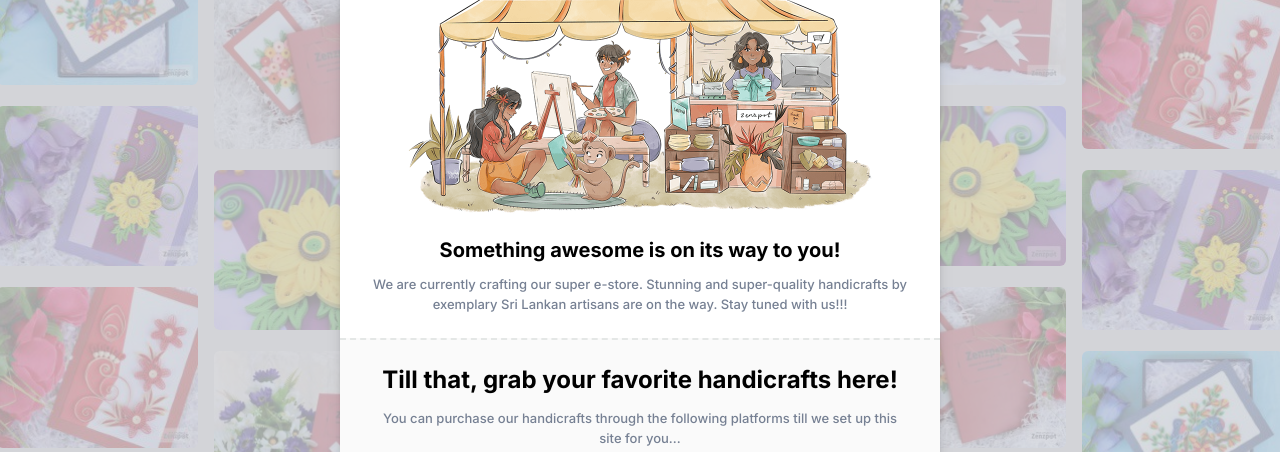
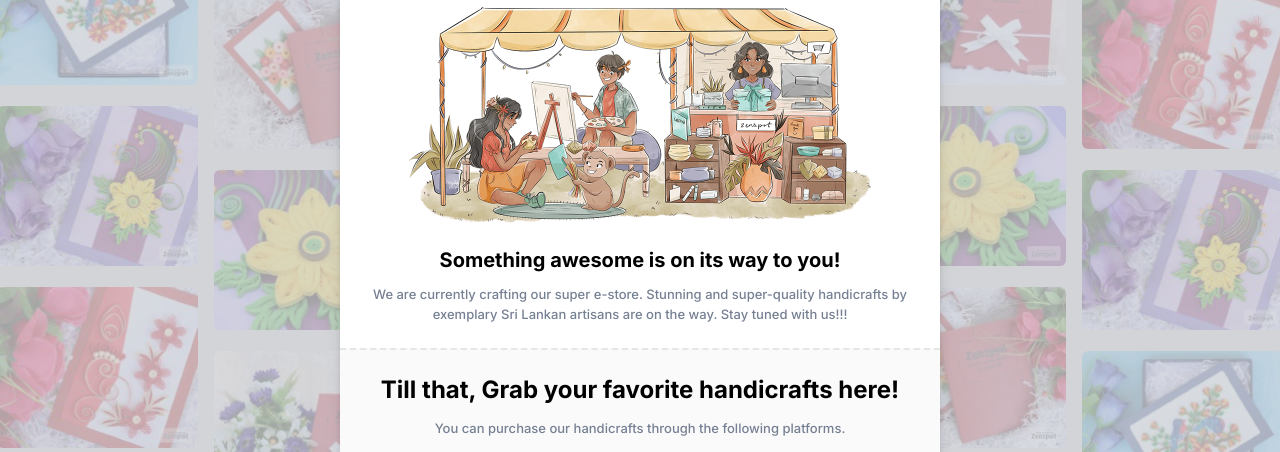
Before and after one commit to Angathan-dev/zenzpot-launching-soon, a plain HTML site: page index.html in a window 1280 px wide. Shown: the part 144-596 px from the top of the page. Drawn offline with Linux system fonts and the light colour scheme.

Commit message:
Edited the content

```diff
--- a/index.html
+++ b/index.html
@@ -26,9 +26,8 @@
                 Lankan artisans are on the way. Stay tuned with us!!!</span>
         </div>
         <div class="middle-section">
-            <h1>Till that, grab your favorite handicrafts here!</h1>
-            <span style="margin-bottom: 2rem;">You can purchase our handicrafts through the following platforms till we
-                set up this site for you...</span>
+            <h1>Till that, Grab your favorite handicrafts here!</h1>
+            <span style="margin-bottom: 2rem;">You can purchase our handicrafts through the following platforms.</span>
             <ul class="social">
                 <li class="instagram">
                     <a href="https://www.instagram.com/zenzpot" target="_blank">
```
